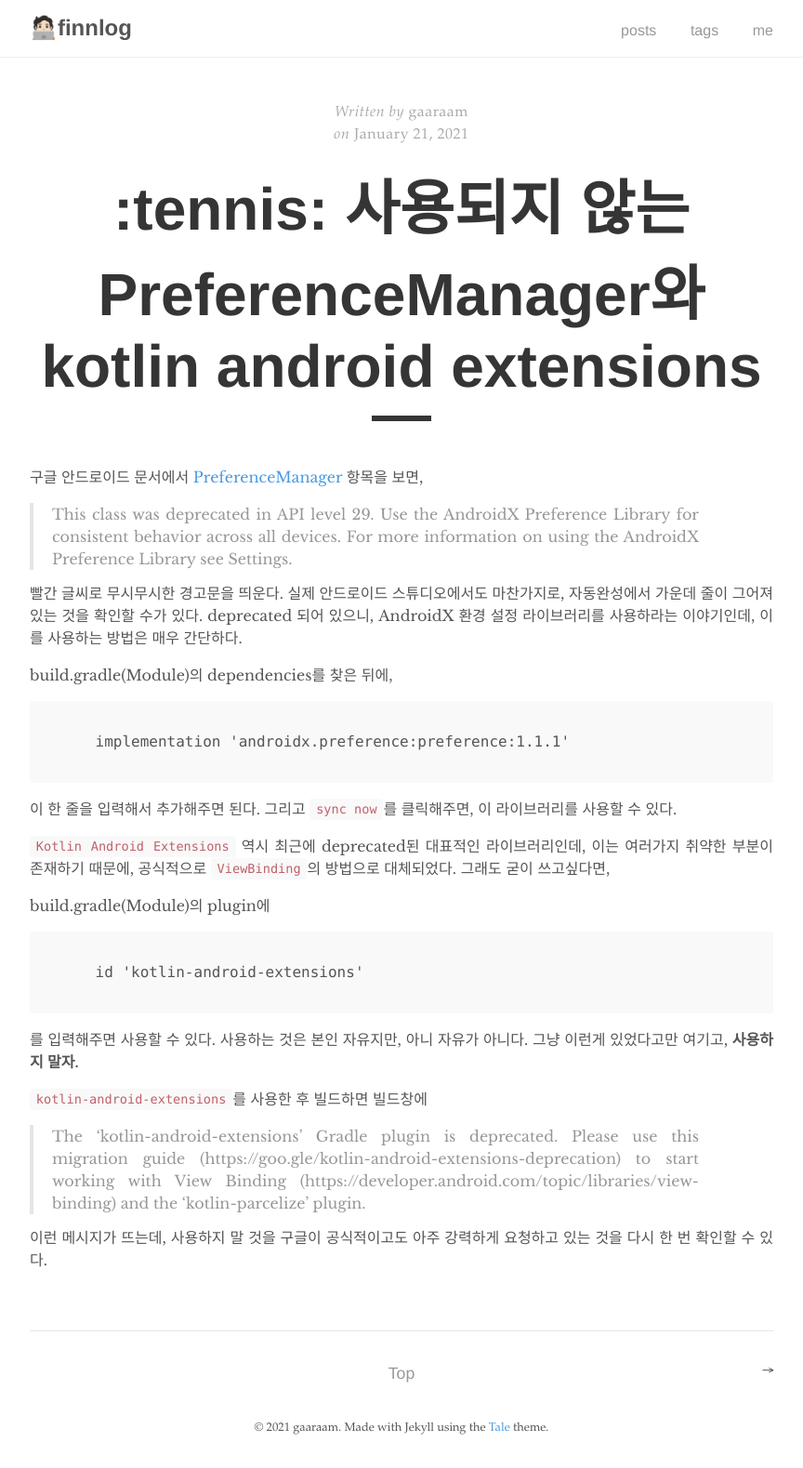
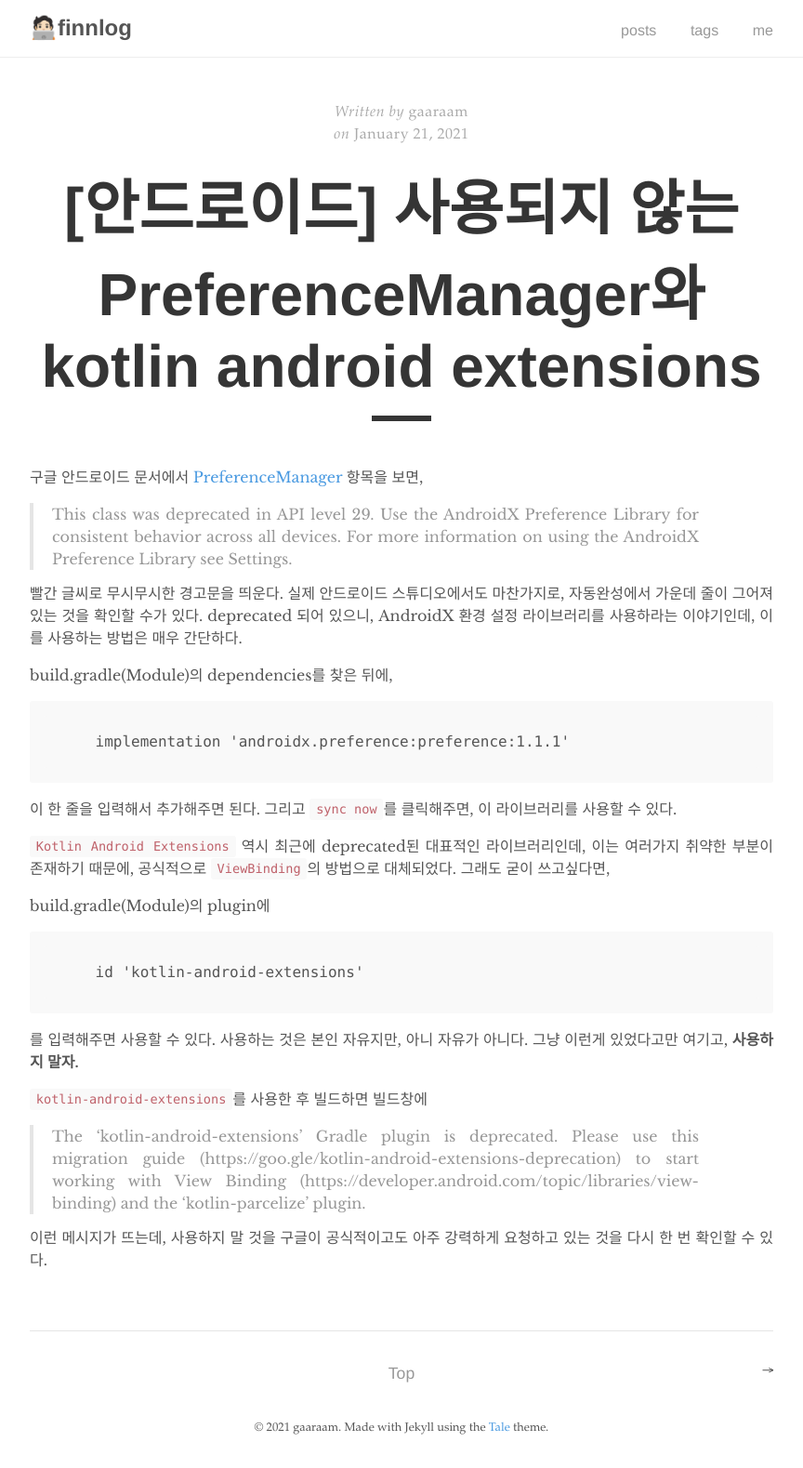
Before and after one commit to Leegaramm/Leegaramm-github.io, a Jekyll site: the page built from _posts/2021-01-21-PreferenceManager.md, in a window 1280 px wide. Shown: the whole page at 93% size, without its empty margins (208-1072 px from the left). Built offline with Jekyll 4.4.1, drawn with Linux system fonts in a browser that asks for light colours.

Commit message:
Update 2021-01-21-PreferenceManager.md

```diff
--- a/_posts/2021-01-21-PreferenceManager.md
+++ b/_posts/2021-01-21-PreferenceManager.md
@@ -1,6 +1,6 @@
 ---
 layout: post
-title: ":tennis: 사용되지 않는 PreferenceManager와 kotlin android extensions"
+title: "[안드로이드] 사용되지 않는 PreferenceManager와 kotlin android extensions"
 author: "gaaraam"
 tags: Android
 ---
```
